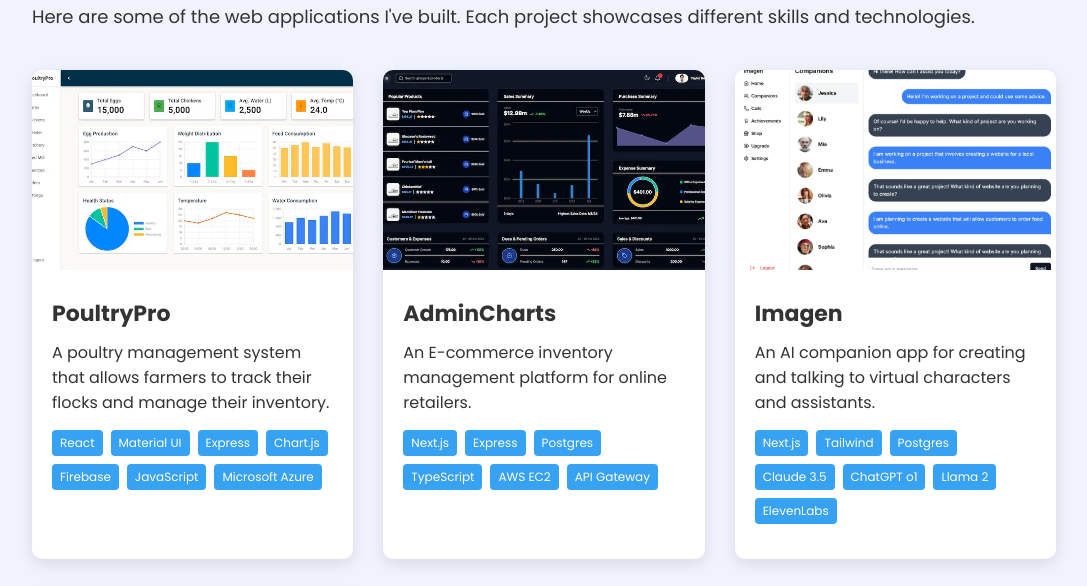
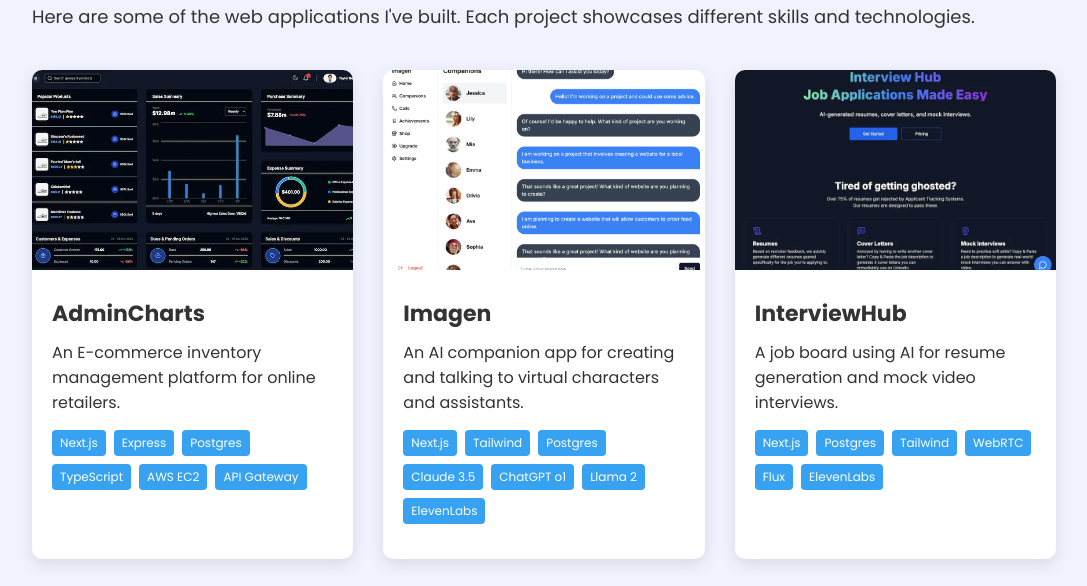
Before and after one commit to TaylorBeck/TaylorBeck.github.io, a plain HTML site: page portfolio.html in a window 1280 px wide. Shown: the part 209-795 px from the top of the page, without its empty margins (96-1183 px from the left). Drawn offline with nearby package versions, Linux system fonts and the light colour scheme.

Commit message:
Remove farm management portfolio project

```diff
--- a/portfolio.html
+++ b/portfolio.html
@@ -50,23 +50,6 @@
           <p class="animate-item">Here are some of the web applications I've built. Each project showcases different skills and technologies.</p>
 
           <div class="portfolio-grid">
-            <div class="portfolio-item animate-item">
-              <img src="poultrypro.webp" alt="Poultry Pro">
-              <div class="portfolio-item-content">
-                <h3>PoultryPro</h3>
-                <p>A poultry management system that allows farmers to track their flocks and manage their inventory.</p>
-                <div class="portfolio-item-tags">
-                  <span>React</span>
-                  <span>Material UI</span>
-                  <span>Express</span>
-                  <span>Chart.js</span>
-                  <span>Firebase</span>
-                  <span>JavaScript</span>
-                  <span>Microsoft Azure</span>
-                </div>
-              </div>
-            </div>
-
             <div class="portfolio-item animate-item">
               <img src="inventory.webp" alt="Admin Charts">
               <div class="portfolio-item-content">
```
Also changed, not shown: poultrypro.webp (deleted), 1 other file.
